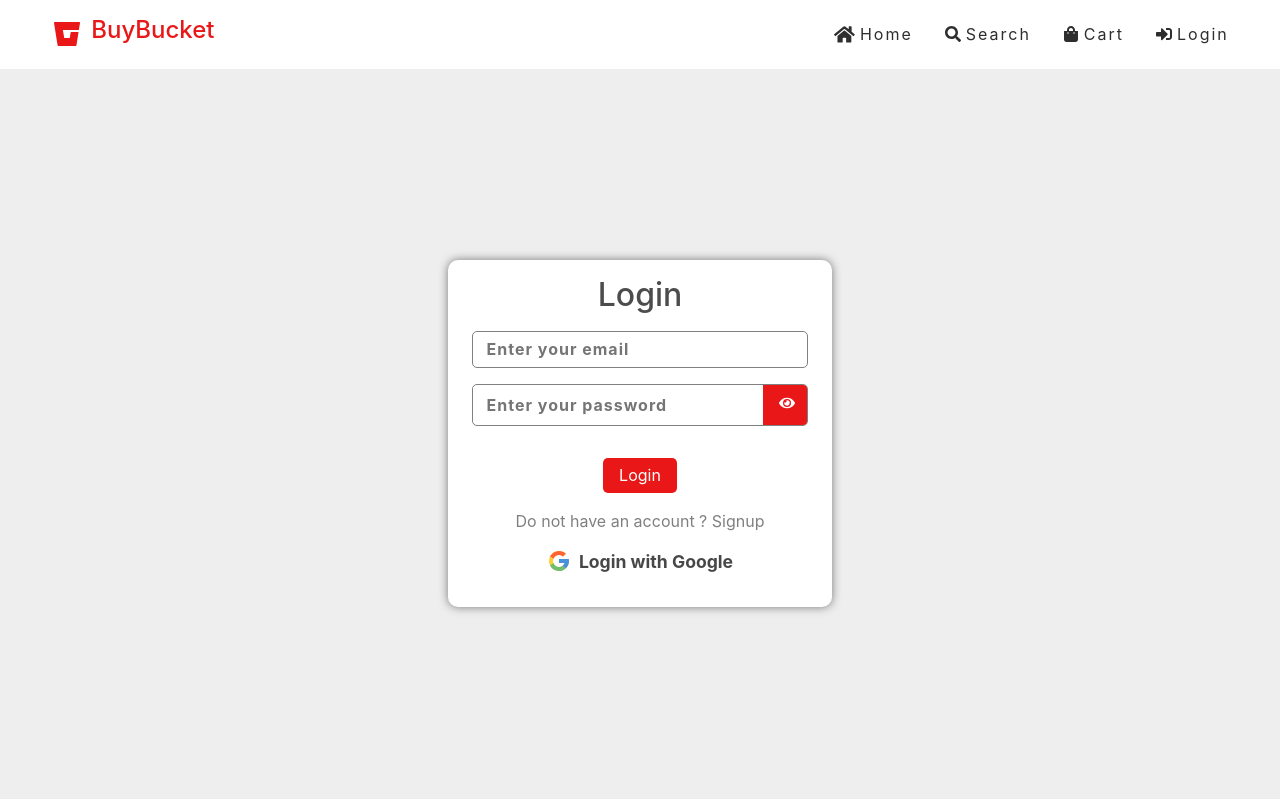
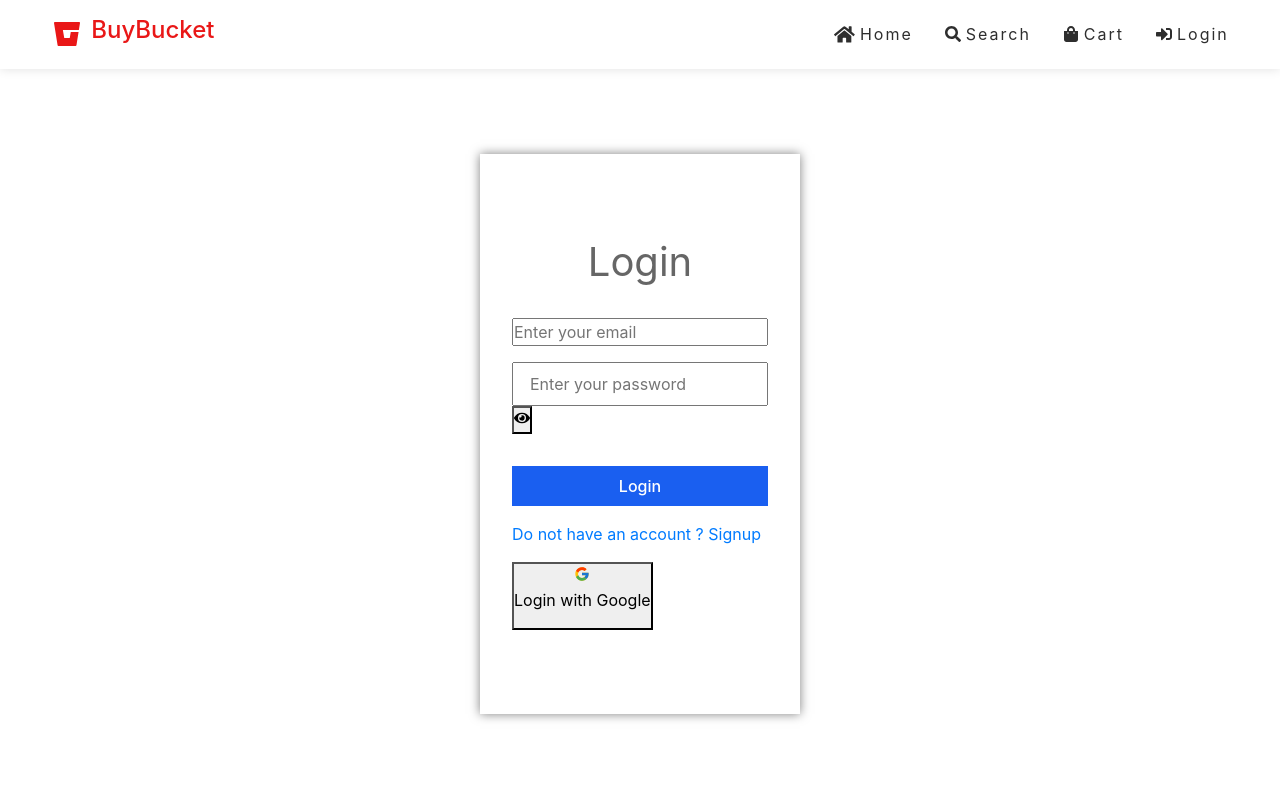
Before and after one commit to AaaSsHhUu/Ecommerce, a React (Vite) app in the folder ecommerce-frontend/: page /login in a window 1280 px wide. Built offline with nearby package versions, Linux system fonts and the light colour scheme; no server answers.

Commit message:
modified login page styling

```diff
--- a/ecommerce-frontend/src/style/_login.scss
+++ b/ecommerce-frontend/src/style/_login.scss
@@ -1,117 +1,74 @@
 $red: rgb(233, 23, 23);
 
-.login-container {
+.login-container{
   height: calc(100vh - 70px);
   width: 100%;
-  display: grid;
-  place-items: center;
-  background: #eee;
+  display: flex;
+  justify-content: center;
+  align-items: center;
 
-  .form-card {
-    min-height: 40vh;
-    background: #fff;
-    padding: 1rem 1.5rem;
-    width: 30%;
-    box-shadow: 0 0 10px rgba(0, 0, 0, 0.5);
-    border-radius: 10px;
-    > h1 {
-      text-align: center;
-      font-size: 2rem;
-      color: rgb(0, 0, 0, 0.7);
-      margin: 0 0 1rem;
-    }
-    > form {
+  >.form-card{
+    height: 70vh;
+    width: 25vw;
+    box-shadow: 0 0 10px rgba(0,0,0,0.5);
     display: flex;
     flex-direction: column;
     align-items: center;
+    justify-content: center;
     gap: 1rem;
-      > input {
-        letter-spacing: 1px;
-        width: 100%;
-        padding: 0.35rem 0.85rem;
-        font-size: 1rem;
-        font-weight: bold;
-        border: 1px solid gray;
-        color: gray;
-        border-radius: 5px;
-        outline: none;
+
+    > h1{
+      color: #666;
+      font-weight: 400;
+      font-size: 2.5rem;
+      margin-bottom: 1rem;
     }
 
-      > .password-input {
+    > .login-form{
         display: flex;
-        align-items: center;
+        flex-direction: column;
+        gap: 1rem;
+        width: 80%;
+
+        >div{
+          display: flex;
+          flex-direction: column;
+          align-items: flex-start;
+
+          >label{
+            font-size: 1rem;
+            font-weight: 400;
+            color: #666;
+          }
+
+          >select,input{
             width: 100%;
-        border: 1px solid gray;
-        border-radius: 5px;
-        overflow: hidden;
-        > input {
-          flex: 1;
-          letter-spacing: 1px;
-          padding: 0.35rem 0.85rem;
-          font-size: 1rem;
-          font-weight: bold;
-          border: none;
-          outline: none;
-        }
-        > button {
             padding: 0.5rem 1rem;
-          background: $red;
-          color: #fff;
-          border: none;
-          outline: none;
           }
         }
 
-      > .login-btn {
-        padding: 0.35rem 1rem;
-        background: $red;
-        color: white;
-        border-radius: 5px;
+        >.login-btn{
           border: none;
           outline: none;
+          background: rgb(26,95,240);
+          padding: 0.5rem 1rem;
+          color: white;
+          display: flex;
+          gap: 0.5rem;
+          justify-content: center;
+          align-items: center;
+          font-weight: 500;
           cursor: pointer;
           margin-top: 1rem;
-        &:hover {
+          &:hover{
             opacity: 0.8;
           }
-      }
-
-      > a {
-        color: gray;
-        font-size: 1rem;
-        &:hover {
-          color: black;
-        }
-      }
-
-      > .firebase-options {
-        display: flex;
-        flex-direction: column;
-        align-items: center;
-        > button {
-          display: flex;
-          gap: 0.5rem;
-          border: none;
-          opacity: 0.8;
-          background: transparent;
-          outline: none;
-          border-radius: 10px;
-          &:hover {
-            > p {
-              text-decoration: underline;
-            }
-          }
-          > p {
-            cursor: pointer;
-            font-size: 1.1rem;
-            color: rgb(0, 0, 0, 0.9);
-            font-weight: bold;
-          }
-          > svg {
-            font-size: 1.5rem;
+          >svg{
+            background: white;
+            font-size: 1.7rem;
           }
         }
     }
   }
+
 }
-}
```
Lines whose indentation alone changed are shown as unchanged.
